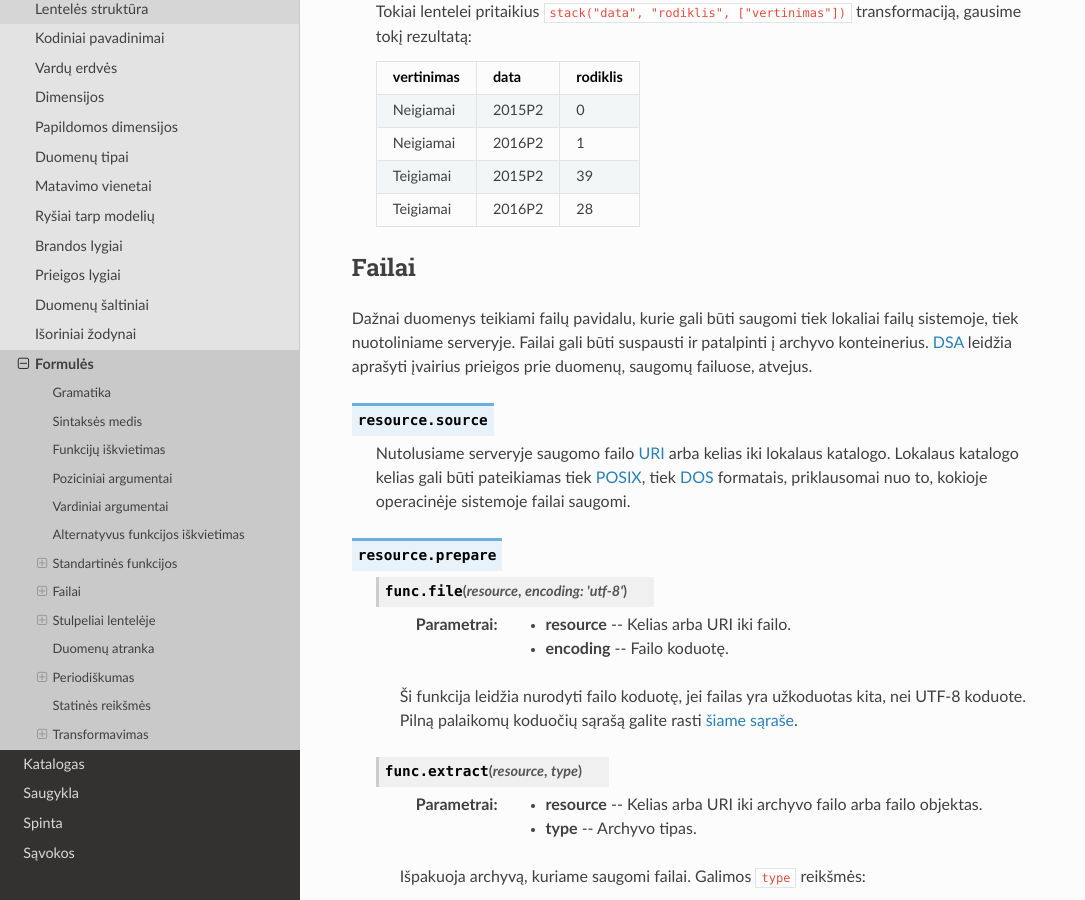
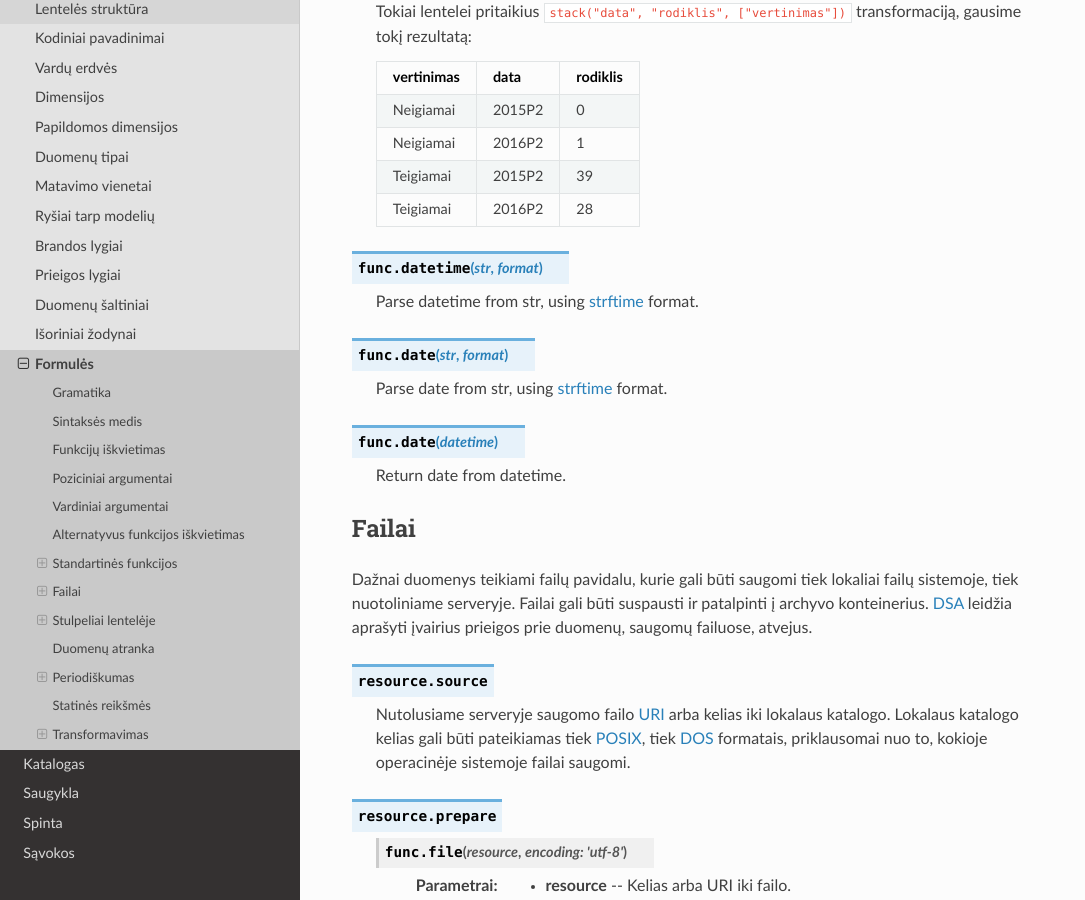
Before and after one commit to atviriduomenys/manifest, a Sphinx documentation site: the page built from docs/dsa/formules.rst, in a window 1280 px wide and 900 px high, scrolled down 8650 px. Shown: the whole window, without its empty margins (0-1085 px from the left). Built offline with Sphinx 7.4.7 and the Read the Docs theme 2.0.0, drawn with Linux system fonts in a browser that asks for light colours.

Commit message:
Update docs

```diff
--- a/docs/atverimas.rst
+++ b/docs/atverimas.rst
@@ -196,6 +196,9 @@ paklausą.
 Detali inventorizacija
 ----------------------
 
+.. image:: static/aprasas.png
+    :align: right
+
 Turint sudarytą duomenų rinkinių sąrašą, kiekvienam rinkiniui reikia parengti
 duomenų struktūros aprašą ir jį publikuoti :term:`atvirų duomenų portale <ADK>`.
 
--- a/docs/dsa/formules.rst
+++ b/docs/dsa/formules.rst
@@ -431,6 +431,23 @@ veiksmai, tačiau žemiau yra pateikti bendrosios paskirties veiksmai:
     Teigiamai   2015P2  39
     Teigiamai   2016P2  28
     ==========  ======  ========
+
+
+.. function:: datetime(str, format)
+
+    Parse datetime from str, using strftime_ format.
+
+    .. _strftime: https://strftime.org/
+
+.. function:: date(str, format)
+
+    Parse date from str, using strftime_ format.
+
+    .. _strftime: https://strftime.org/
+
+.. function:: date(datetime)
+
+    Return date from datetime.
 
 
 .. _failai:
```
Also changed, not shown: docs/static/aprasas.png (added).
